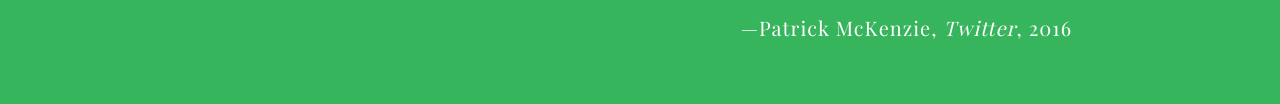
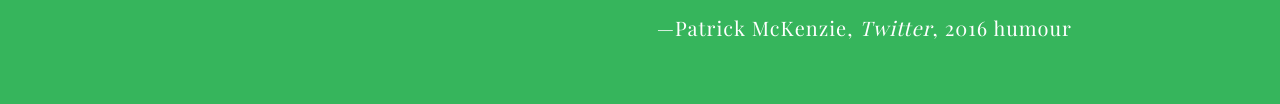
Before and after one commit to usha1989/TechDegree-Project-1, a plain HTML site: page index.html in a window 1280 px wide. Shown: the part 445-549 px from the top of the page. Drawn offline with nearby package versions, Linux system fonts and the light colour scheme; a web font is replaced by a local one.

Commit message:
Update index.html

```diff
--- a/index.html
+++ b/index.html
@@ -14,7 +14,7 @@
 
     <div id="quote-box">
       <p class="quote">Every great developer you know got there by solving problems they were unqualified to solve until they actually did it.</p>
-      <p class="source">Patrick McKenzie<span class="citation">Twitter</span><span class="year">2016</span></p>
+      <p class="source">Patrick McKenzie<span class="citation">Twitter</span><span class="year">2016</span><span class="tags"> humour </span></p>
     </div>
 
     <button id="loadQuote">Show another quote</button>
```
